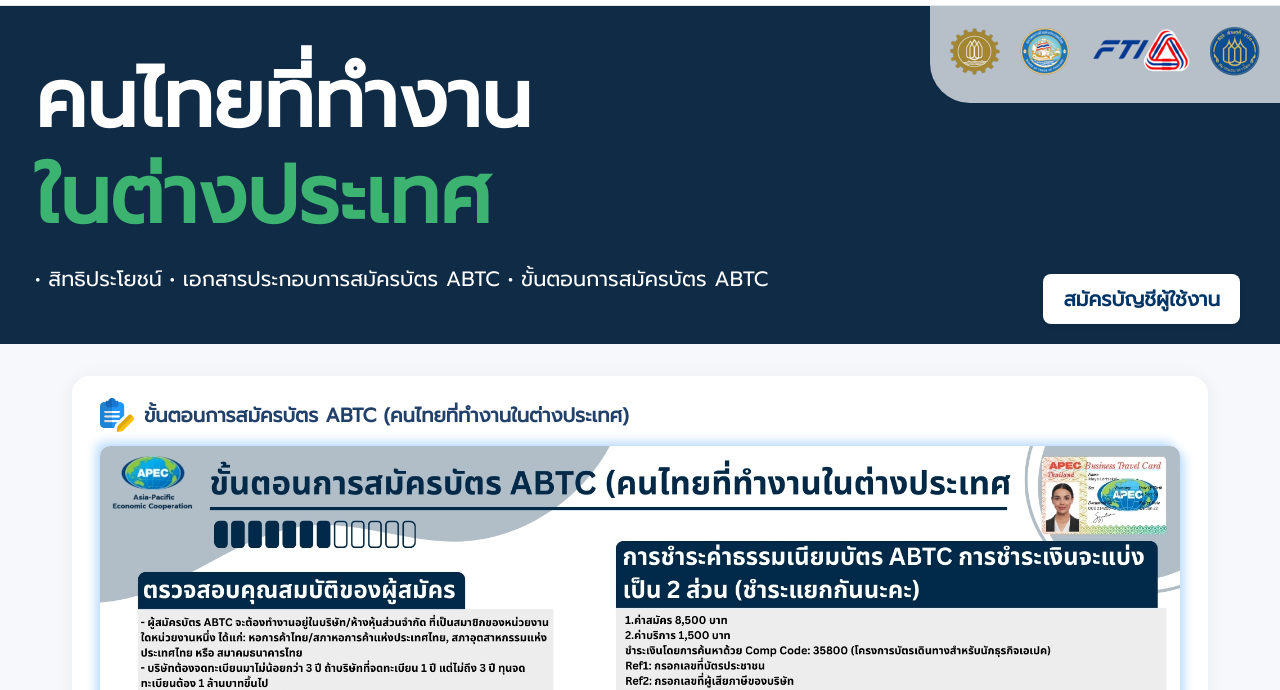
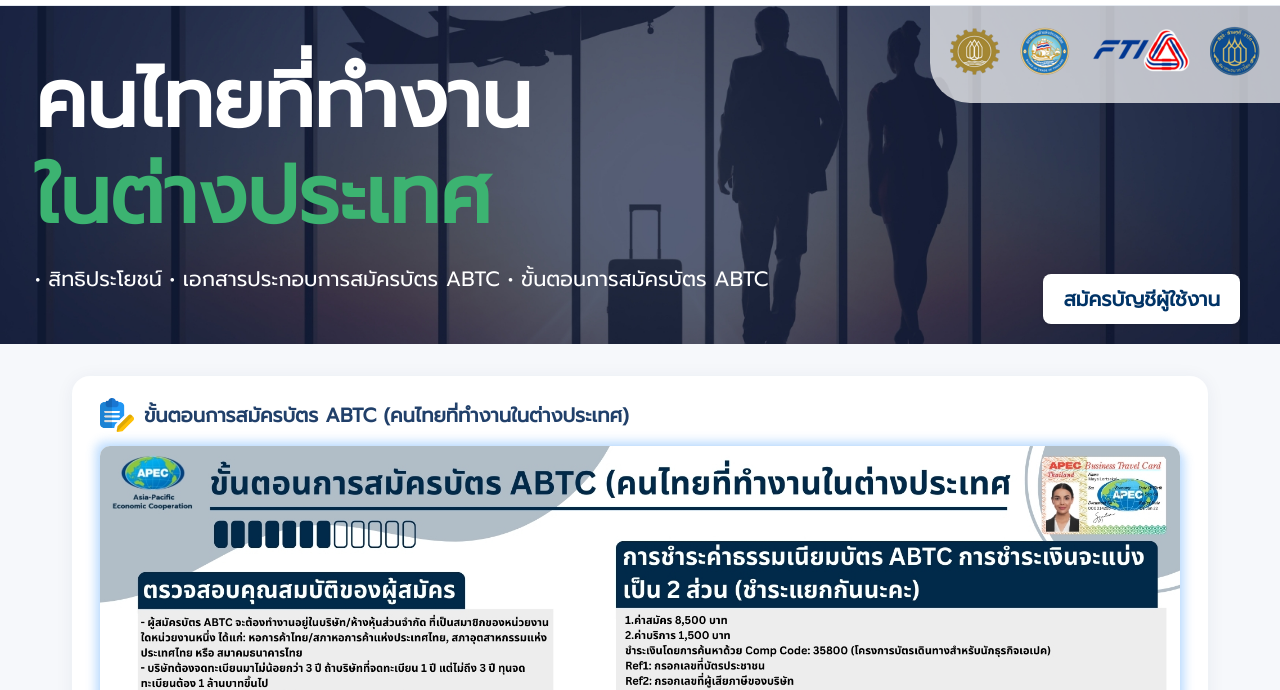
Before and after one commit to qwerty3344io/abtcweb, a plain HTML site: page thai-overseas.html in a window 1280 px wide. Shown: the part 100-790 px from the top of the page. Drawn offline with Linux system fonts and the light colour scheme.

Commit message:
Update thai-overseas.css

```diff
--- a/assets/css/thai-overseas.css
+++ b/assets/css/thai-overseas.css
@@ -93,7 +93,7 @@ a:hover {
 }
 
 .main-hero {
-  background: url('assets/img/Bg3.jpg') no-repeat center/cover;
+  background: url('/assets/img/Bg3.jpg') no-repeat center/cover;
   display: flex;
   justify-content: space-between;
   align-items: flex-start;
```
